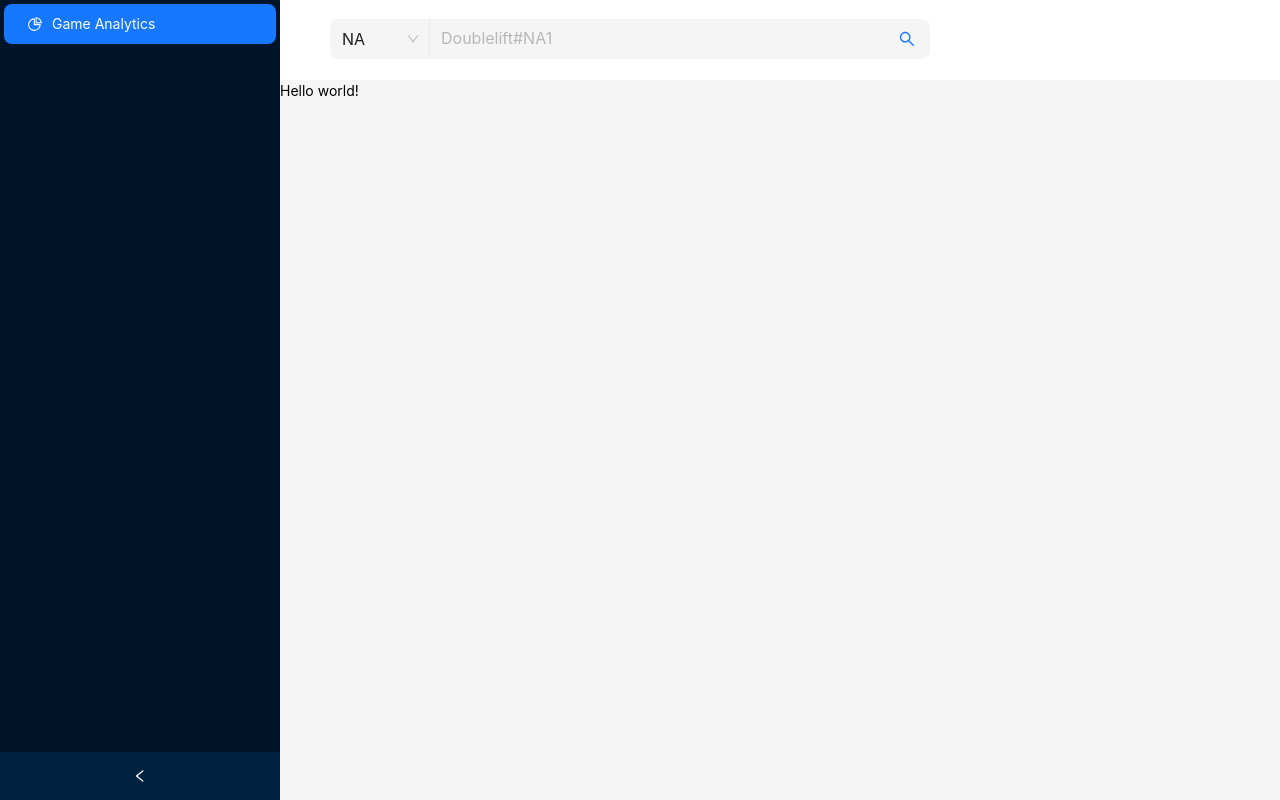
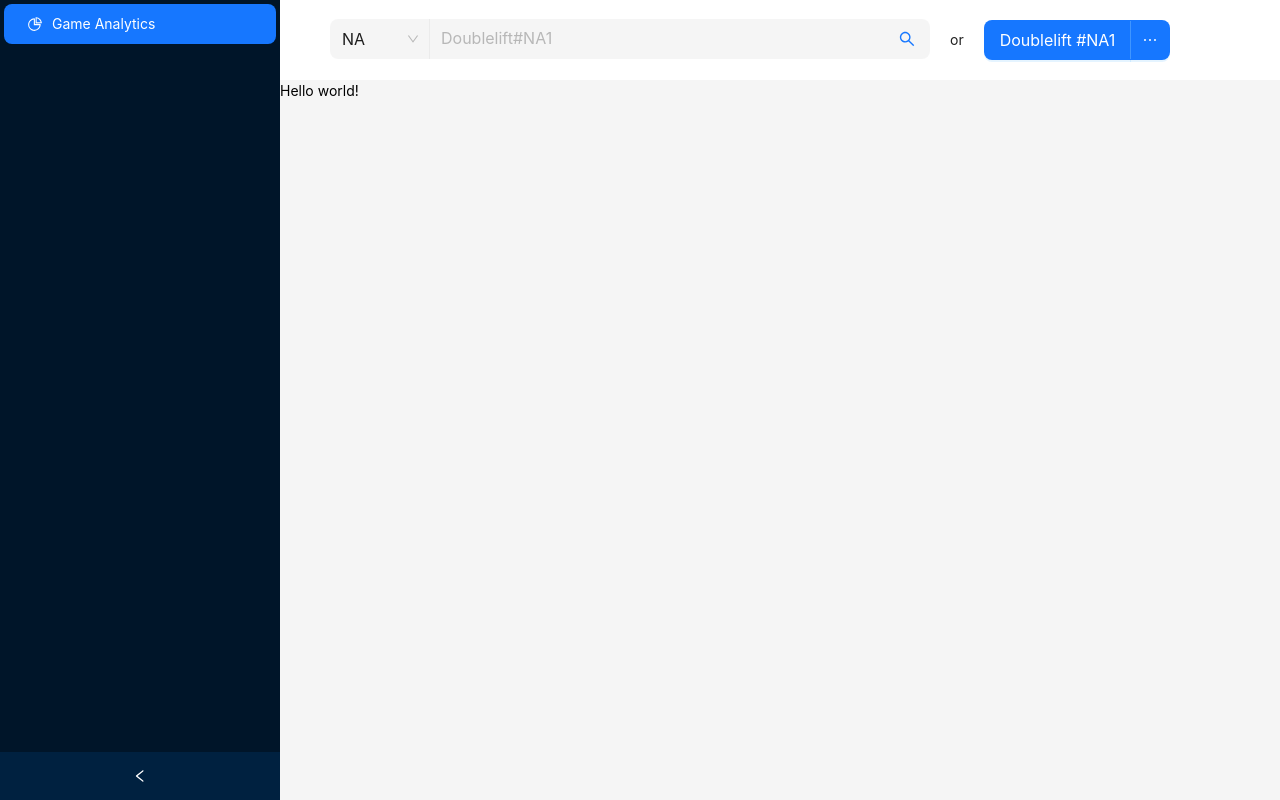
Before and after one commit to kostadindev/GONEXT, a React (Create React App) app in the folder frontend/: page / in a window 1280 px wide. Built offline with nearby package versions, Linux system fonts and the light colour scheme.

Commit message:
added quick search with static values

```diff
--- a/frontend/src/features/layout/header/header.tsx
+++ b/frontend/src/features/layout/header/header.tsx
@@ -1,21 +1,24 @@
-import { Layout, theme } from "antd";
-
+import { Dropdown, Layout, theme } from "antd";
 import GlobalSearch from "../../global-search/global-search";
+import { QuickSearch } from "../../quick-search/quick-search";
 
 export const Header = () => {
   const {
     token: { colorBgContainer },
   } = theme.useToken();
-
   return (
     <Layout.Header
       style={{
         background: colorBgContainer,
         height: "80px",
+        display: "flex",
+        alignItems: "center",
+        gap: "20px",
       }}
-      className="flex"
     >
       <GlobalSearch />
+      <span>or</span>
+      <QuickSearch />
     </Layout.Header>
   );
 };
--- /dev/null
+++ b/frontend/src/features/quick-search/quick-search.tsx
@@ -0,0 +1,69 @@
+import { Dropdown, MenuProps, Modal } from "antd";
+import { useState } from "react";
+import GlobalSearch from "../global-search/global-search";
+
+const editOptions = [
+  {
+    key: "1",
+    label: "Set Summoner",
+  },
+  {
+    key: "2",
+    label: "Set to Doublelift",
+  },
+];
+
+export const QuickSearch = () => {
+  const [open, setOpen] = useState(false);
+  const [confirmLoading, setConfirmLoading] = useState(false);
+
+  const showModal = () => {
+    setOpen(true);
+  };
+
+  const onClickEditOption: MenuProps["onClick"] = (e) => {
+    console.log("click", e);
+    if (e.key === "1") {
+      showModal();
+    }
+  };
+
+  const handleOk = () => {
+    setConfirmLoading(true);
+    setTimeout(() => {
+      setOpen(false);
+      setConfirmLoading(false);
+    }, 2000);
+  };
+
+  const handleCancel = () => {
+    console.log("Clicked cancel button");
+    setOpen(false);
+  };
+
+  return (
+    <>
+      <Dropdown.Button
+        menu={{ items: editOptions, onClick: onClickEditOption }}
+        type="primary"
+        size="large"
+      >
+        Doublelift #NA1
+      </Dropdown.Button>
+      <Modal
+        centered
+        title="Set Default Summoner"
+        open={open}
+        // footer={null}
+        onOk={handleOk}
+        confirmLoading={confirmLoading}
+        width={800}
+        onCancel={handleCancel}
+      >
+        <div className="flex  justify-center pt-10 pb-5">
+          <GlobalSearch></GlobalSearch>
+        </div>
+      </Modal>
+    </>
+  );
+};
```
